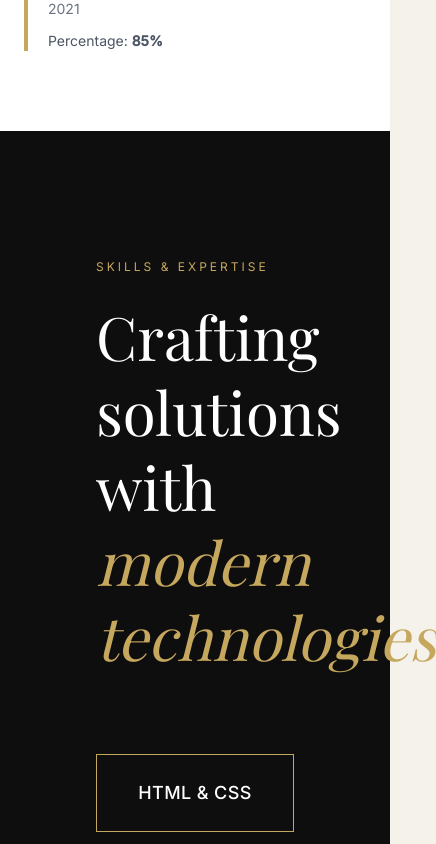
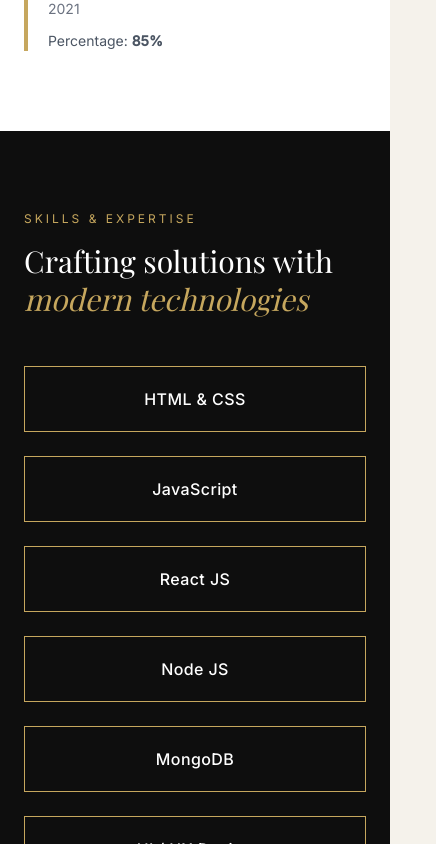
Before and after one commit to samota2004/portfolio, a React (Create React App) app in the folder client/: page / in a window 390 px wide. Shown: the part 1700-2544 px from the top of the page, 436 px wide, since content can reach past the window. Built offline with nearby package versions, Linux system fonts and the light colour scheme; the HTML template or start-up script is replaced by a standard one.

Commit message:
Update Skills.jsx

```diff
--- a/client/src/components/Skills.jsx
+++ b/client/src/components/Skills.jsx
@@ -19,7 +19,6 @@ useEffect(() => {
   const [skills, setSkills] = useState([]);
   const [newSkill, setNewSkill] = useState("");
 
-  // 🔹 Load from localStorage
   useEffect(() => {
     const savedSkills = JSON.parse(localStorage.getItem("skills"));
 
@@ -39,7 +38,6 @@ useEffect(() => {
     }
   }, []);
 
-  // ✅ Add Skill
   const addSkill = () => {
     if (newSkill.trim() !== "") {
       const updatedSkills = [...skills, newSkill];
@@ -49,7 +47,6 @@ useEffect(() => {
     }
   };
 
-  // ✅ Delete Skill
   const deleteSkill = (indexToDelete) => {
     const updatedSkills = skills.filter(
       (_, index) => index !== indexToDelete
@@ -61,15 +58,15 @@ useEffect(() => {
   return (
     <section
       id="skills"
-      className="bg-[#0E0E0E] text-white px-24 py-32"
+      className="bg-[#0E0E0E] text-white px-6 md:px-24 py-20 md:py-32"
     >
       {/* Heading */}
-      <div className="mb-20">
-        <p className="text-gold tracking-[3px] text-xs uppercase mb-6">
+      <div className="mb-12 md:mb-20">
+        <p className="text-gold tracking-[3px] text-xs uppercase mb-4">
           Skills & Expertise
         </p>
 
-        <h2 className="text-6xl leading-tight max-w-4xl">
+        <h2 className="text-3xl md:text-6xl leading-tight max-w-4xl">
           Crafting solutions with{" "}
           <span className="text-gold italic">
             modern technologies
@@ -78,22 +75,21 @@ useEffect(() => {
       </div>
 
       {/* Skills Grid */}
-      <div className="grid grid-cols-1 sm:grid-cols-2 lg:grid-cols-3 gap-12 mb-20">
+      <div className="grid grid-cols-1 sm:grid-cols-2 lg:grid-cols-3 gap-6 md:gap-12 mb-12 md:mb-20">
         {skills.map((skill, index) => (
           <div
             key={index}
             className="relative border border-gold
-                       px-8 py-6 text-center tracking-wide
+                       px-6 md:px-8 py-5 md:py-6 text-center tracking-wide
                        hover:bg-gold hover:text-black
                        transition duration-300
-                       min-h-[70px]
+                       min-h-[60px] md:min-h-[70px]
                        flex items-center justify-center"
           >
-            <span className="font-medium text-lg">
+            <span className="font-medium text-base md:text-lg">
               {skill}
             </span>
 
-            {/* ❌ Delete Button (Admin Only) */}
             {isAdmin && (
               <button
                 onClick={() => deleteSkill(index)}
@@ -108,21 +104,20 @@ useEffect(() => {
         ))}
       </div>
 
-      {/* ➕ Add Skill (Admin Only) */}
+      {/* Add Skill */}
       {isAdmin && (
-        <div className="flex justify-center items-center gap-4">
+        <div className="flex flex-col sm:flex-row justify-center items-center gap-4">
           <input
             type="text"
             placeholder="Add new skill"
             value={newSkill}
             onChange={(e) => setNewSkill(e.target.value)}
-            className="px-5 py-3 text-black w-72 outline-none"
+            className="px-5 py-3 text-black w-full sm:w-72 outline-none"
           />
 
           <button
             onClick={addSkill}
-            className="bg-gold text-black px-8 py-3
-                       hover:bg-white transition"
+            className="bg-gold text-black px-8 py-3 hover:bg-white transition"
           >
             Add Skill
           </button>
```
Lines whose indentation alone changed are shown as unchanged.
